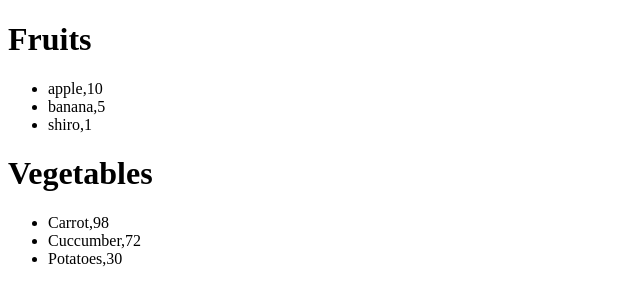
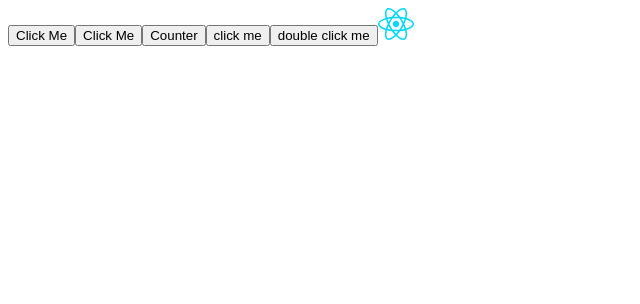
Before and after one commit to Mercury1565/React_Learning-Path, a React (Vite) app in the folder my-react-app/: page / in a window 1280 px wide. Shown: the top 304 px of the page, without its empty margins (0-640 px from the left). Built offline with nearby package versions, Linux system fonts and the light colour scheme.

Commit message:
finish clickEvents

```diff
--- a/my-react-app/src/App.jsx
+++ b/my-react-app/src/App.jsx
@@ -1,31 +1,12 @@
-import List from "./components/List.jsx"
+import Button from "./components/Button.jsx"
+import ImageButton from "./components/ImageButton.jsx"
+
 
 function App() {
-  // We can make the List component reusable for different
-  // purposed if we pass the list items as props
-
-  const fruits = [{name:"apple" , calories: 10},
-                {name:"orange" , calories: 900},
-                {name:"banana" , calories: 5},
-                {name:"shiro" , calories: 1},
-                ]
-  const veggies = [{name:"Onion" , calories: 910},
-                {name:"Carrot" , calories: 98},
-                {name:"Cuccumber" , calories: 72},
-                {name:"Potatoes" , calories: 30},
-                ]
-
   return(
     <>
-    {/* Challenge: display lists if and only if there are items in the list */}
-    {/* Use the .length method for lists */}
-    {fruits.length > 0 ? <List items = {fruits} category = 'Fruits'/>: null}
-    {/* A short way for doing the above (short circuiting)
-    {fruits.length > 0 && <List items = {fruits} category = 'Fruits'/>}
-    */}
-
-    <List items = {veggies} category = 'Vegetables'/>
-
+    <Button/>
+    <ImageButton/>
     </>
   )
 }
--- /dev/null
+++ b/my-react-app/src/components/Button.jsx
@@ -0,0 +1,44 @@
+function Button(){
+
+    const handelClick = () => console.log("Hello world!");
+    const handelClick2 = (name) => console.log(`Hello ${name}`);
+
+    // Make sure to use curly braces for multiple lines in an
+    // arrow function
+    let count = 0
+    const handelClick3 = () => {
+        count ++;
+        console.log(`You clicked me ${count} times`);
+    };
+
+    //CLICK EVENT
+    let click_count = 0
+    const handelClick4 = (event) => {
+        click_count ++;
+        event.target.textContent = `Button Pressed ${click_count} times`;
+    }
+
+
+    return(
+        <>
+        <button onClick={handelClick}>Click Me</button>
+
+        {/* You can't do the below
+        if you have a set of parentheses after a callback in a
+        click event, the function will be invoked immedialtely
+        before hitting the button
+        */}
+        {/* <button onClick={handelClick2("Hermon")}>Click Me</button> */}
+        {/* THE SOLUTION */}
+        <button onClick={() => handelClick2("Hermon")}>Click Me</button>
+        <button onClick={() => handelClick3()}>Counter</button>
+        <button onClick={(event) => handelClick4(event)}>click me</button>
+        <button onDoubleClick={(event) => handelClick4(event)}>double click me</button>
+
+
+        </>
+
+    )
+}
+
+export default Button
--- /dev/null
+++ b/my-react-app/src/components/ImageButton.jsx
@@ -0,0 +1,16 @@
+import Pic from "../assets/react.svg"
+
+function ImageButton(){
+
+    const clickHandler = (event) => {
+        event.target.style.display = "none";
+        console.log("image clicked and destroyed");
+    }
+
+    return(
+        <img onClick={(e) => {clickHandler(e)}} src = {Pic} alt = 'Pic'/>
+    )
+
+}
+
+export default ImageButton
--- a/my-react-app/src/components/List.jsx
+++ /dev/null
@@ -1,84 +0,0 @@
-import PropTypes from "prop-types"
-
-function List(props){
-    /*
-    const items = ['apple' , 'orange' , 'banana'];
-    // You can change this list to a list of list items using the map method
-    const listItems = items.map(item => <li>{item}</li>);
-    */
-
-    // List of objects
-    // const items = [{name:"apple" , calories: 10},
-    //                 {name:"orange" , calories: 900},
-    //                 {name:"banana" , calories: 5},
-    //                 {name:"shiro" , calories: 1},
-    //                 ]
-    // the list item can be defined here or recieved from the parent class as props
-    const items = props.items
-
-
-    // different sorting mechanisms
-    /*
-    items.sort((a , b) => a.name.localeCompare(b.name)) //Alphabetical
-    items.sort((a , b) => b.name.localeCompare(a.name)) //Reverse Alphabetical
-    items.sort((a , b) => a.calories - b.calories) // Numeric order
-    items.sort((a , b) => b.calories - a.calories) // Reverse Numeric order
-    */
-
-    // Filtering based on some condition
-    // Filter out items with calories less or equal to 10
-    const low_cal_fruits = items.filter(item => item.calories <= 100)
-
-    // Warning: Each child in a list should have a unique "key" prop.
-    // To avoid this warning, you add a key to your list items, here, {item.name}
-    // Also notice how arrow functions are used, you will use them quite often
-    const listItems = low_cal_fruits.map(item =>
-                                            <li key = {item.name}>
-                                                {item.name},
-                                                {item.calories}
-                                            </li>)
-
-    return(
-        <>
-            <h1> {props.category} </h1>
-            <ul>
-                {listItems}
-            </ul>
-        </>
-    )
-
-}
-
-List.defaultProps = {
-    items: [],
-    category: "Default Category"
-}
-
-// Notice how the propTypes are handled
-/*
-Key take aways:
-    PropTypes.arrayOf() -> to define the structure of the array
-    PropTypes.shape() -> to individually define what the datatypes of the
-                         elements of the objects are
-
-Remember again that violation of defined propTypes will not hinder the running
-of the app, it will only raise an error in the console which later might be used
-to handel the violation
-*/
-
-
-
-List.propTypes = {
-    items: PropTypes.arrayOf(
-        PropTypes.shape({
-            name: PropTypes.string,
-            calories: PropTypes.number
-        })),
-    category: PropTypes.string
-}
-
-
-
-
-
-export default List
```
